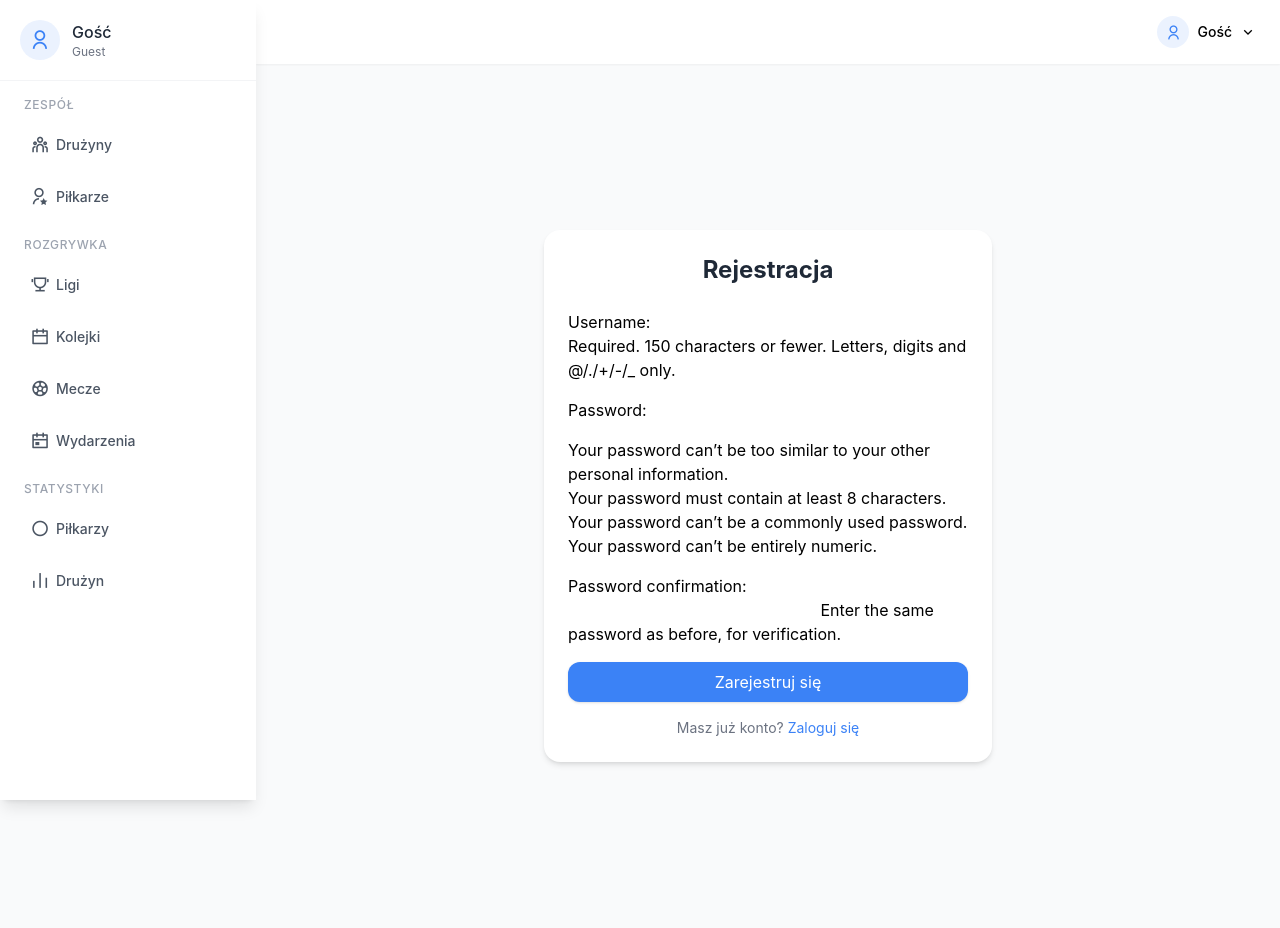
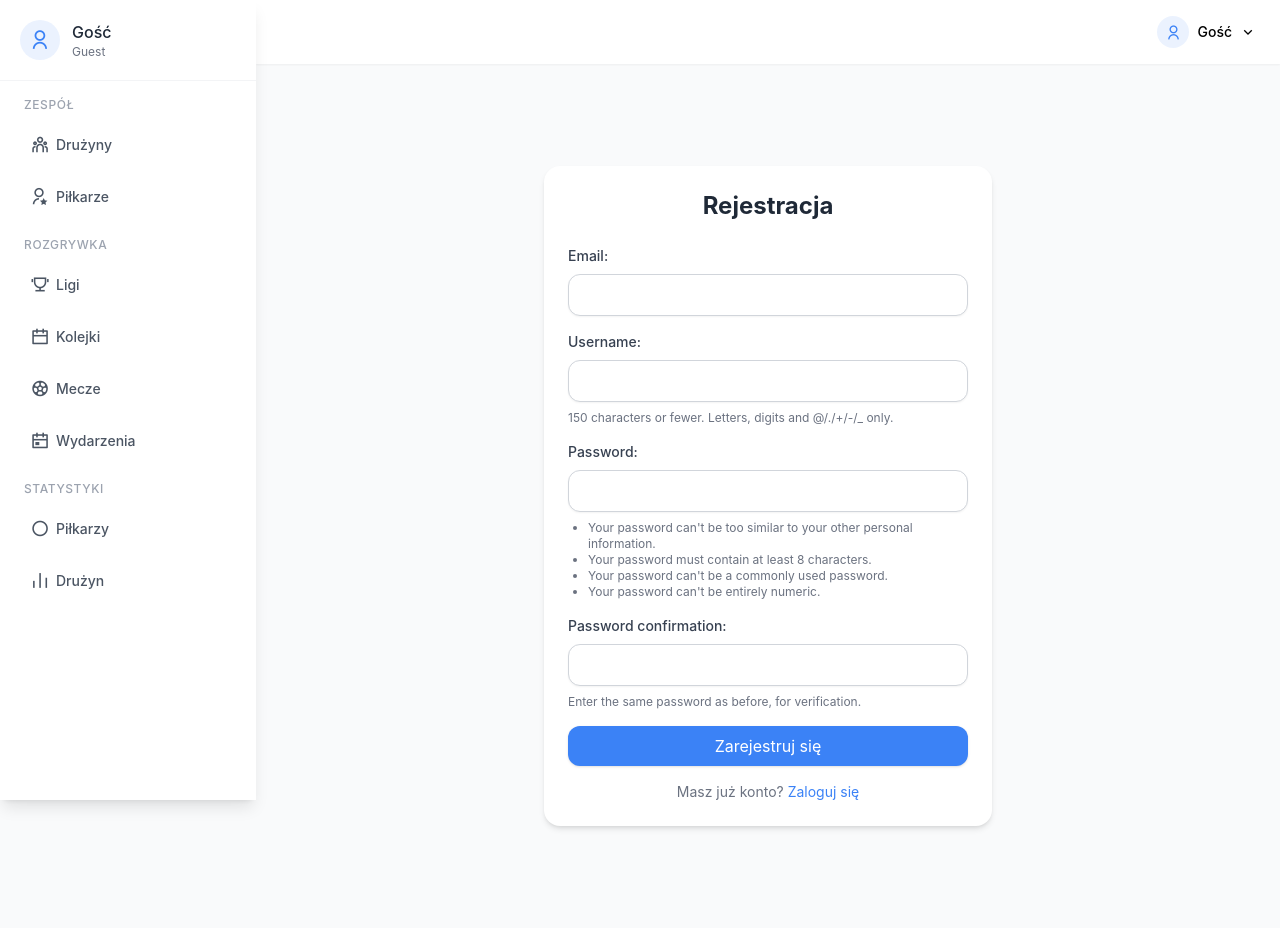
Before and after one commit to MateuszSokolowski03/Projekt, a Django app: page /register/ in a window 1280 px wide. Run offline with Django 5.2, Linux system fonts and the light colour scheme; some libraries are stand-ins or nearby versions.

Commit message:
Poprawki przy logowaniu

```diff
--- a/apps/planner/templates/base.html
+++ b/apps/planner/templates/base.html
@@ -42,8 +42,13 @@
                     <i class="ri-user-line text-primary ri-lg"></i>
                 </div>
                 <div>
+                    {% if user.is_authenticated %}
+                    <h3 class="font-medium text-gray-800">{{ user.username }}</h3>
+                    <p class="text-xs text-gray-500">Organizator</p>
+                    {% else %}
                     <h3 class="font-medium text-gray-800">Gość</h3>
                     <p class="text-xs text-gray-500">Guest</p>
+                    {% endif %}
                 </div>
             </div>
         </div>
@@ -129,6 +134,19 @@
                 </ul>
             </div>
         </nav>
+        {% if user.is_authenticated %}
+        <div class="absolute bottom-0 left-0 w-full px-4 py-2">
+            <form method="post" action="{% url 'logout' %}">
+                {% csrf_token %}
+                <button type="submit" class="sidebar-link flex items-center px-2 py-2 rounded-md text-sm font-medium text-gray-600 hover:bg-gray-50 transition-colors">
+                    <div class="w-8 h-8 flex items-center justify-center">
+                        <i class="ri-logout-box-line ri-lg"></i>
+                    </div>
+                    <span>Wyloguj się</span>
+                </button>
+            </form>
+        </div>
+        {% endif %}
     </aside>
     <!-- Main Content -->
     <main class="flex-1 md:ml-64 min-h-screen pt-16">
--- a/apps/planner/templates/register.html
+++ b/apps/planner/templates/register.html
@@ -8,7 +8,35 @@
         <h1 class="text-2xl font-bold text-center text-gray-800 mb-6">Rejestracja</h1>
         <form method="post" class="space-y-4">
             {% csrf_token %}
-            {{ form.as_p }}
+
+            <div class="space-y-2">
+                <label for="id_email" class="block text-sm font-medium text-gray-700">Email:</label>
+                <input type="email" name="email" id="id_email" required class="w-full px-3 py-2 border border-gray-300 rounded-md shadow-sm focus:outline-none focus:ring-primary focus:border-primary">
+            </div>
+
+            <div class="space-y-2">
+                <label for="id_username" class="block text-sm font-medium text-gray-700">Username:</label>
+                <input type="text" name="username" id="id_username" required class="w-full px-3 py-2 border border-gray-300 rounded-md shadow-sm focus:outline-none focus:ring-primary focus:border-primary">
+                <p class="text-xs text-gray-500">150 characters or fewer. Letters, digits and @/./+/-/_ only.</p>
+            </div>
+
+            <div class="space-y-2">
+                <label for="id_password1" class="block text-sm font-medium text-gray-700">Password:</label>
+                <input type="password" name="password1" id="id_password1" required class="w-full px-3 py-2 border border-gray-300 rounded-md shadow-sm focus:outline-none focus:ring-primary focus:border-primary">
+                <ul class="text-xs text-gray-500 list-disc pl-5">
+                    <li>Your password can't be too similar to your other personal information.</li>
+                    <li>Your password must contain at least 8 characters.</li>
+                    <li>Your password can't be a commonly used password.</li>
+                    <li>Your password can't be entirely numeric.</li>
+                </ul>
+            </div>
+
+            <div class="space-y-2">
+                <label for="id_password2" class="block text-sm font-medium text-gray-700">Password confirmation:</label>
+                <input type="password" name="password2" id="id_password2" required class="w-full px-3 py-2 border border-gray-300 rounded-md shadow-sm focus:outline-none focus:ring-primary focus:border-primary">
+                <p class="text-xs text-gray-500">Enter the same password as before, for verification.</p>
+            </div>
+
             <button type="submit" class="w-full bg-primary text-white py-2 rounded-md shadow hover:bg-primary/90">Zarejestruj się</button>
         </form>
         <p class="text-sm text-center text-gray-500 mt-4">Masz już konto? <a href="{% url 'login' %}" class="text-primary hover:underline">Zaloguj się</a></p>
--- a/apps/planner/views.py
+++ b/apps/planner/views.py
@@ -5,6 +5,7 @@ from .forms import TeamForm, PlayerForm, LeagueForm, RoundForm, MatchForm, Match
 from django.contrib.auth import login, authenticate
 from django.contrib.auth.forms import AuthenticationForm
 from django.contrib.auth.forms import UserCreationForm
+from django.contrib import messages
 
 def index(request):
     return render(request, 'base.html')
@@ -107,6 +108,7 @@ def register_view(request):
         if form.is_valid():
             user = form.save()
             login(request, user)
+            messages.success(request, 'Konto zostało pomyślnie utworzone!')
             return redirect('team_list')
     else:
         form = UserCreationForm()
--- a/config/urls.py
+++ b/config/urls.py
@@ -19,6 +19,7 @@ from django.urls import path
 from django.contrib.auth.views import LogoutView
 from apps.planner import views
 from apps.planner.views import register_view, login_view
+from django.contrib.auth import views as auth_views
 
 urlpatterns = [
     path('admin/', admin.site.urls),
@@ -40,4 +41,8 @@ urlpatterns = [
     path('register/', register_view, name='register'),
     path('login/', login_view, name='login'),
     path('logout/', LogoutView.as_view(next_page='login'), name='logout'),
+    path('password-reset/', auth_views.PasswordResetView.as_view(template_name='password_reset.html'), name='password_reset'),
+    path('password-reset/done/', auth_views.PasswordResetDoneView.as_view(template_name='password_reset_done.html'), name='password_reset_done'),
+    path('reset/<uidb64>/<token>/', auth_views.PasswordResetConfirmView.as_view(template_name='password_reset_confirm.html'), name='password_reset_confirm'),
+    path('reset/done/', auth_views.PasswordResetCompleteView.as_view(template_name='password_reset_complete.html'), name='password_reset_complete'),
 ]
```
Also changed, not shown: apps/planner/templates/login.html (+30 -3 lines).
